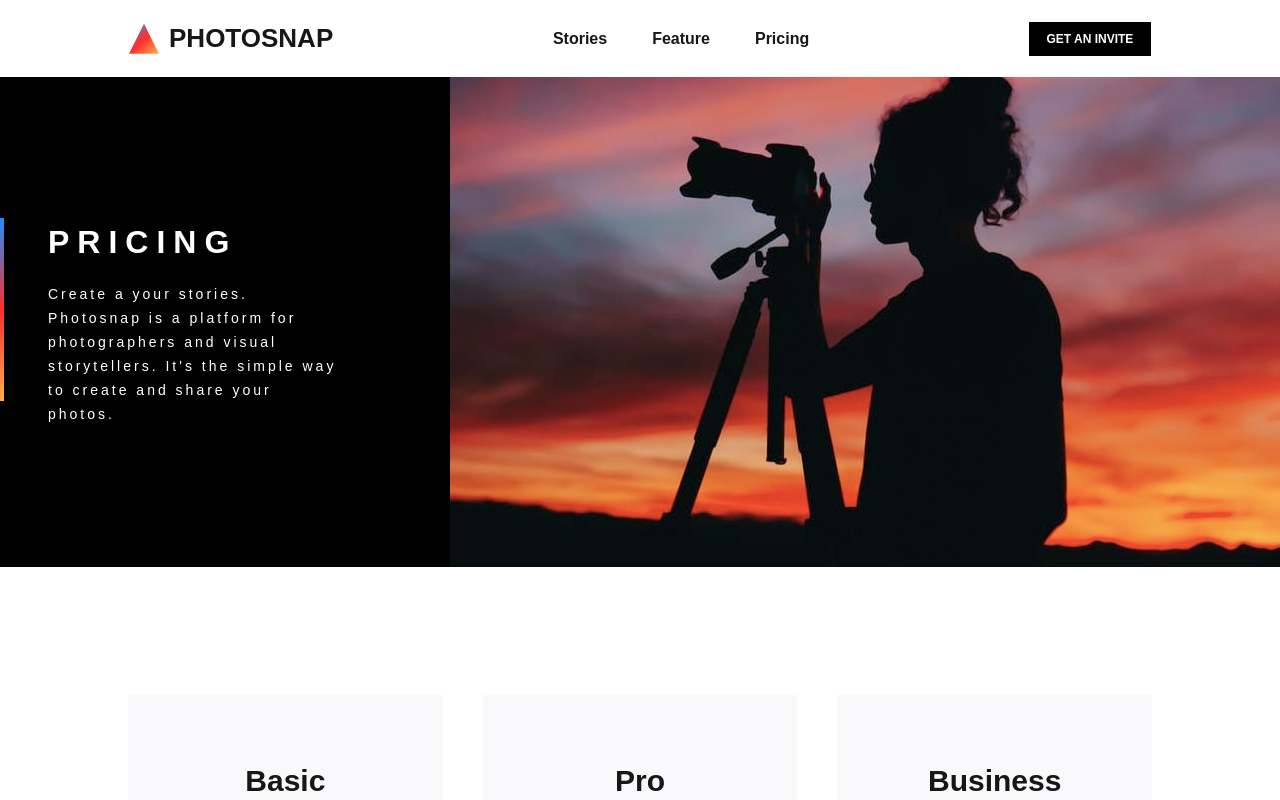
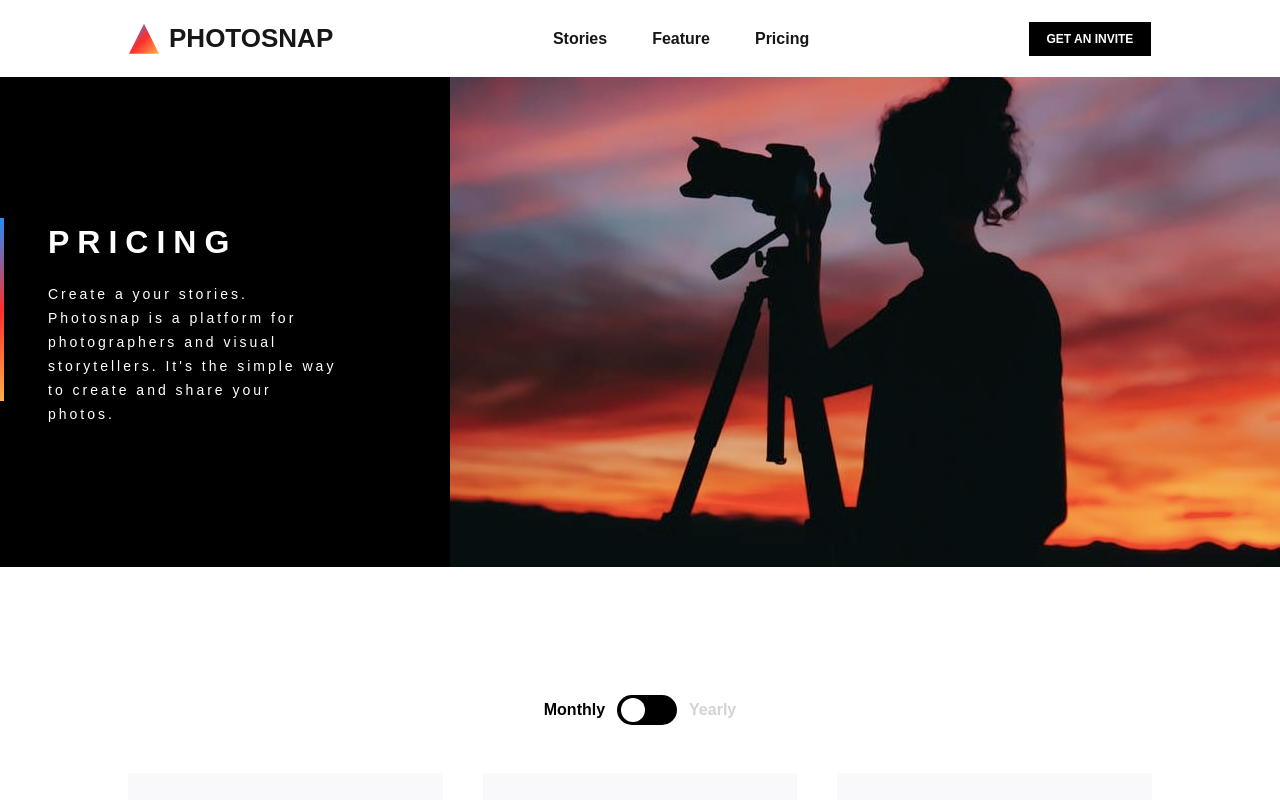
Before and after one commit to Tduncan14/photographylandpage, a Next.js app: page /pricing in a window 1280 px wide. Shown: the top 800 px of the page. Built offline with nearby package versions, Linux system fonts and the light colour scheme.

Commit message:
keep moving forward

```diff
--- a/src/app/pricing/Pricing.css
+++ b/src/app/pricing/Pricing.css
@@ -80,12 +80,21 @@
     gap: 35px;
 }
 
+
+.yearMe {
+    display: flex;
+    flex-direction: column;
+
+}
+
+
 .yearly {
     display: flex;
     justify-content: space-around;
     align-items: center;
     width: 100%;
     padding: 8rem;
+    padding-top: 3rem;
     gap: 40px;
 
 }
@@ -218,3 +227,54 @@
     font-weight: 700;
     margin-bottom: 2rem;
 }
+
+
+
+.toggle-container {
+    display: flex;
+    align-items: center;
+    align-self: center;
+    gap: 12px;
+    font-family: Arial, sans-serif;
+}
+
+.label {
+    font-weight: 600;
+    color: lightgray;
+    transition: color 0.3s ease;
+}
+
+.label.active {
+    color: black;
+}
+
+.toggle {
+    width: 60px;
+    height: 30px;
+    background: black;
+    border-radius: 50px;
+    position: relative;
+    cursor: pointer;
+}
+
+.toggle-circle {
+    width: 24px;
+    height: 24px;
+    background: white;
+    border-radius: 50%;
+    position: absolute;
+    top: 3px;
+    left: 4px;
+    transition: transform 0.3s ease;
+}
+
+.toggle.active .toggle-circle {
+    transform: translateX(28px);
+}
+
+
+.yearMEE {
+    display: flex;
+    flex-direction: column;
+    padding-top: 8rem;
+}
--- a/src/app/pricing/page.js
+++ b/src/app/pricing/page.js
@@ -8,7 +8,7 @@ import FooterHero from '../components/FooterHero/FooterHero';
 
 const page = () => {
 
-    const [setisMonthly, isMonthly] = useState(false);
+    const [isYearly, setIsYearly] = useState(false);
 
 
     return (
@@ -44,9 +44,30 @@ const page = () => {
 
             <div className="payments">
 
-                <div className="yearly">
+
+
+                <div className="yearMEE">
+
+                    <div className="toggle-container">
+                        <span className={`label ${!isYearly ? "active" : ""}`}>
+                            Monthly
+                        </span>
+
+                        <div
+                            className={`toggle ${isYearly ? "active" : ""}`}
+                            onClick={() => setIsYearly(!isYearly)}
+                        >
+                            <div className="toggle-circle" />
+                        </div>
+
+                        <span className={`label ${isYearly ? "active" : ""}`}>
+                            Yearly
+                        </span>
+                    </div>
 
                     {/* Basic */}
+
+                    <div className="yearly">
 
                         <div className="Monthlyp">
 
@@ -57,7 +78,7 @@ const page = () => {
                                 Recommended for new and aspiring photographers
                             </p>
 
-                        {isMonthly !== false ? (<div className="Price">
+                            {isYearly !== true ? (<div className="Price">
                                 <h1>$19.00</h1>
                                 <h5>per month</h5>
                             </div>)
@@ -86,7 +107,7 @@ const page = () => {
                                 Recommended for photography veterans and professionals.
                             </p>
 
-                        {isMonthly !== false ? (<div className="Price">
+                            {isYearly !== true ? (<div className="Price">
                                 <h1>$39.00</h1>
                                 <h5>per month</h5>
                             </div>)
@@ -118,7 +139,7 @@ const page = () => {
                                 business owners
                             </p>
 
-                        {isMonthly !== false ? (<div className="Price">
+                            {isYearly !== true ? (<div className="Price">
                                 <h1>$99.00</h1>
                                 <h5>per month</h5>
                             </div>)
@@ -136,6 +157,7 @@ const page = () => {
 
                         </div>
 
+                    </div>
 
 
                 </div>
```
Lines whose indentation alone changed are shown as unchanged.
